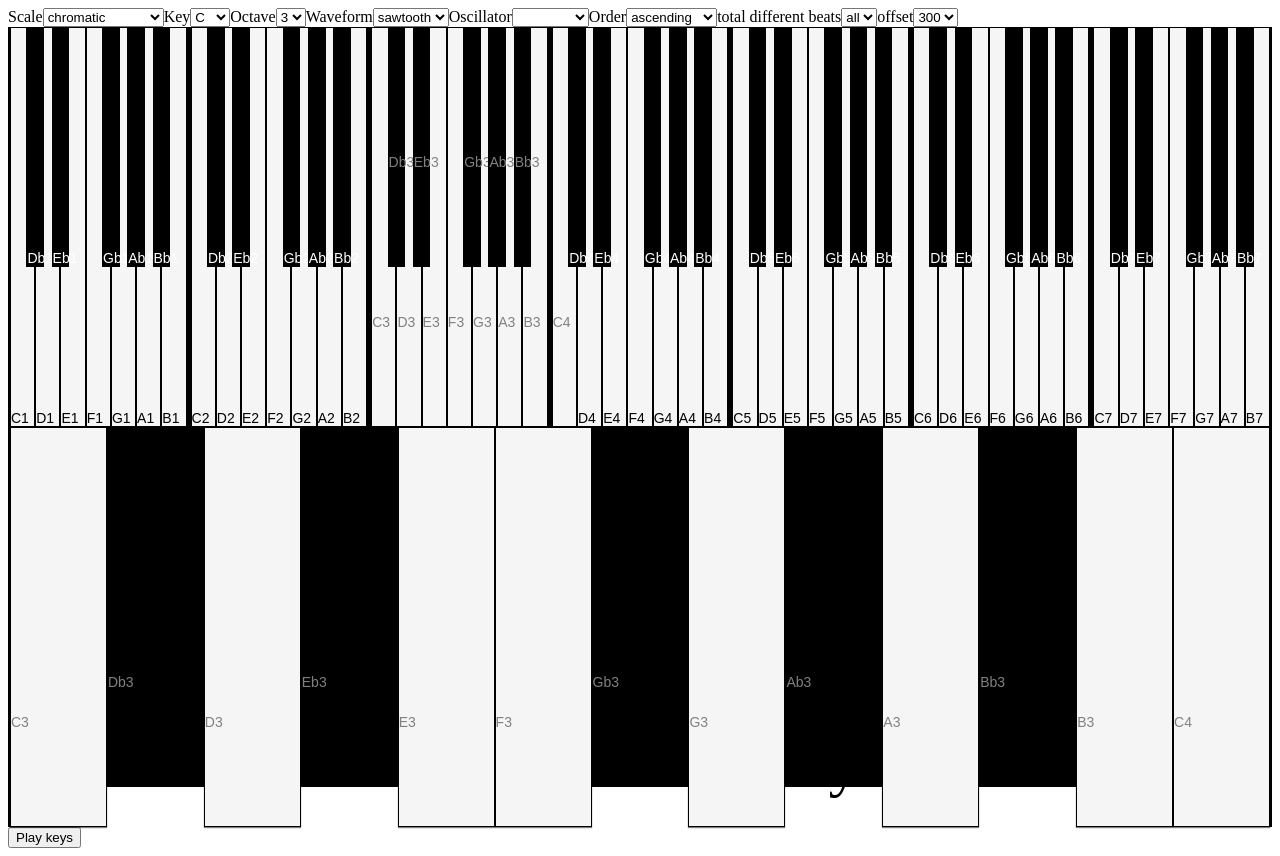
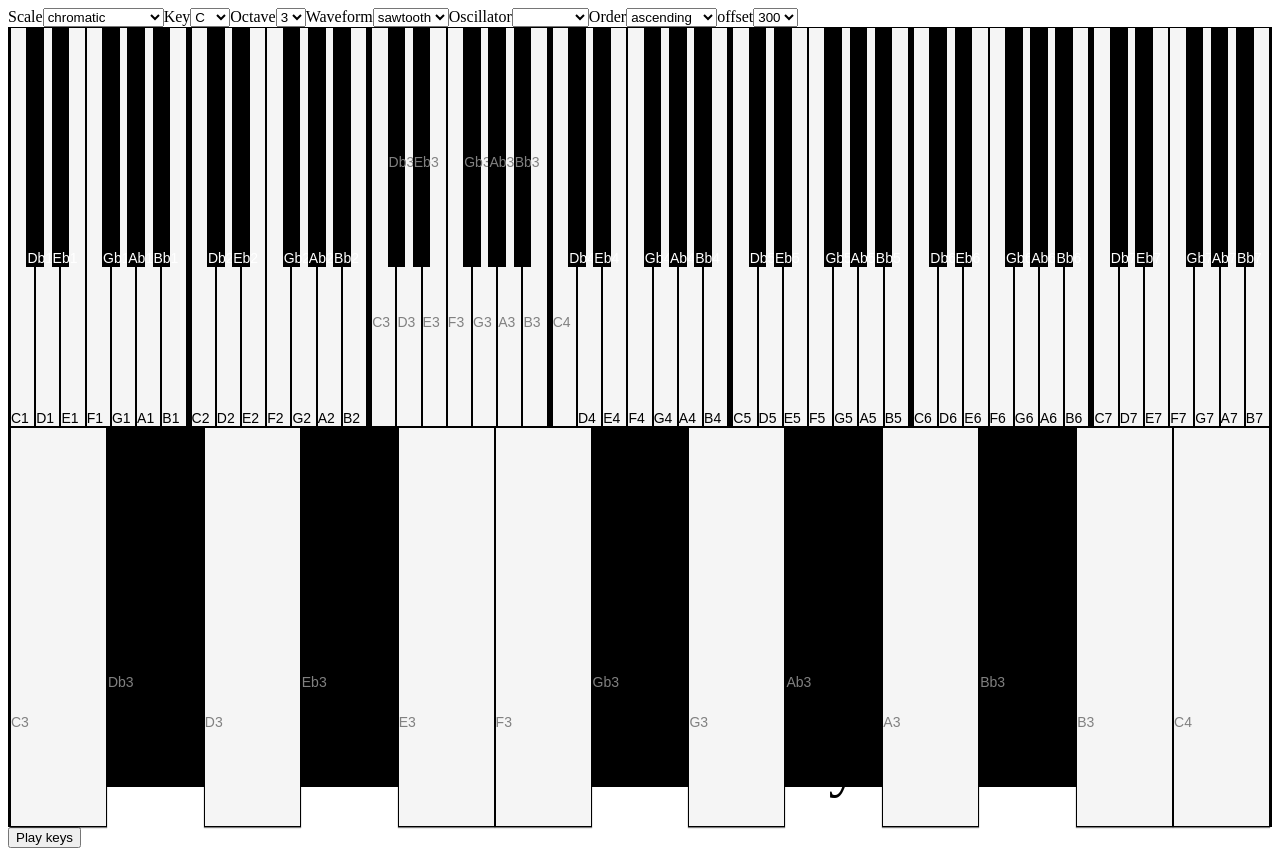
Before and after one commit to dcmorales/digital-keyboard, a React (Create React App) app: page / in a window 1280 px wide. Built offline with nearby package versions, Linux system fonts and the light colour scheme.

Commit message:
Total beats only visible when order is 'random'

```diff
--- a/src/Selections/Selections.js
+++ b/src/Selections/Selections.js
@@ -53,6 +53,7 @@ const Selections = ({ selectedScale, selectedKey, selectedOctave, waveform, osci
         onSelectionChange={onSelectionChange}
       />
 
+      {order !== 'random' ? null :
         <SelectionDetail
           label='total different beats'
           nameOfSelection='totalBeats'
@@ -60,6 +61,7 @@ const Selections = ({ selectedScale, selectedKey, selectedOctave, waveform, osci
           optionsArrayNumber={6}
           onSelectionChange={onSelectionChange}
         />
+      }
 
       <SelectionDetail
         label='offset'
```
Lines whose indentation alone changed are shown as unchanged.
